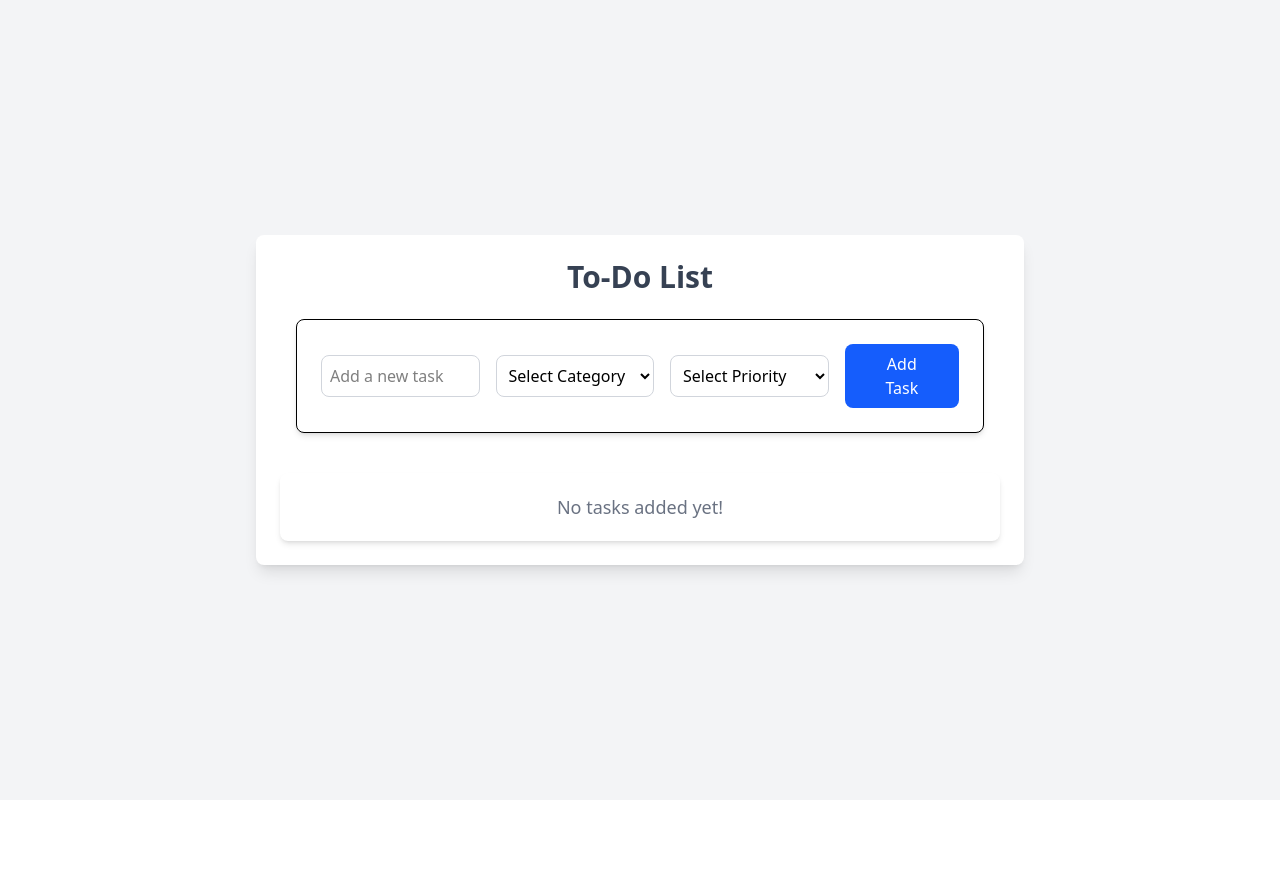
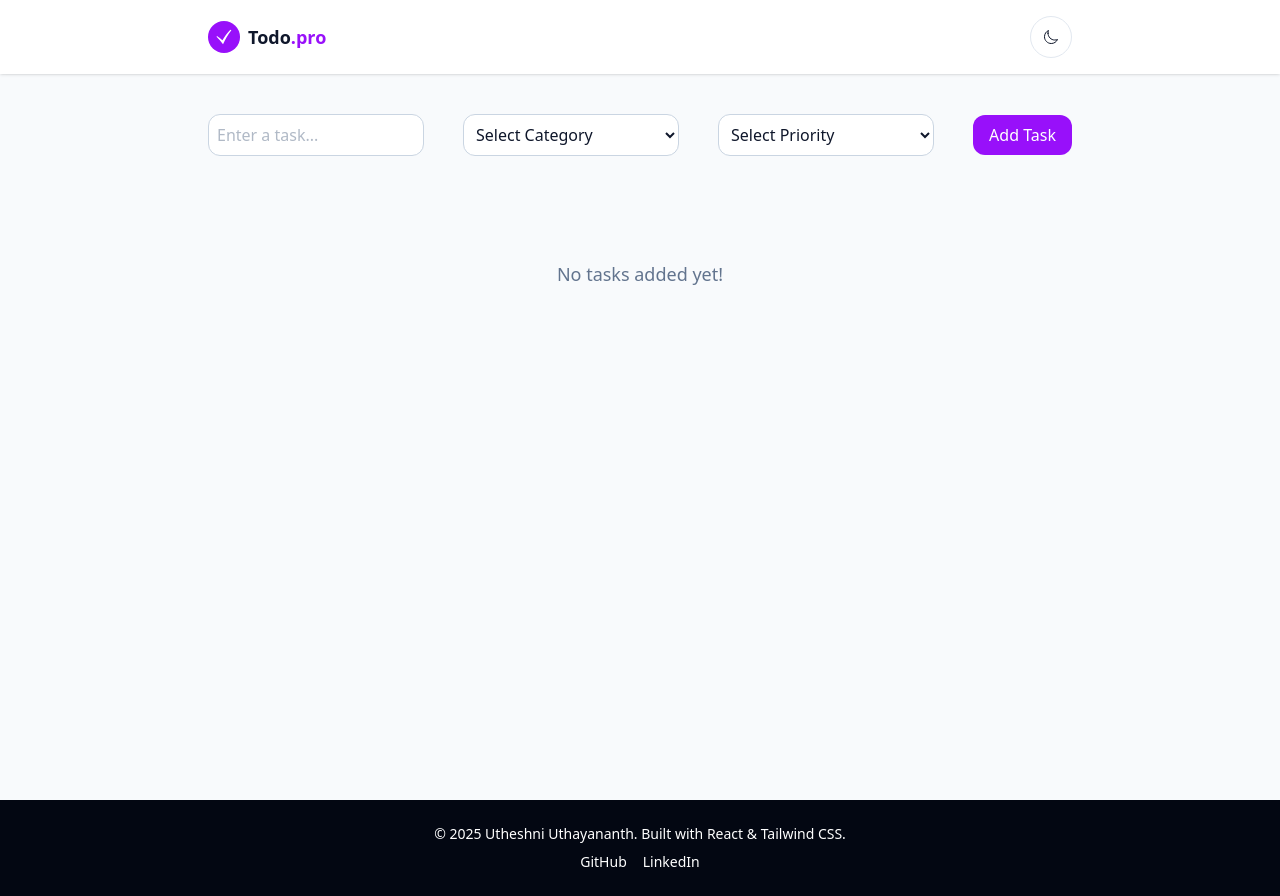
Before and after one commit to utheshini/todo-app, a React (Vite) app: page / in a window 1280 px wide. Before the commit the page ends 800 px from the top, so only its background shows below. Built offline with nearby package versions, Linux system fonts and the light colour scheme.

Commit message:
Add dark mode and polish UI/UX in Todo app

```diff
--- a/index.html
+++ b/index.html
@@ -1,4 +1,4 @@
-<!doctype html>
+<!DOCTYPE html>
 <html lang="en">
   <head>
     <meta charset="UTF-8" />
--- a/src/App.jsx
+++ b/src/App.jsx
@@ -1,20 +1,28 @@
+import Header from "./components/Header";
 import TaskForm from "./components/TaskForm";
 import { TaskProvider } from "./context/TaskContext";
 import TaskList from "./components/TaskList";
+import { ThemeProvider } from "./context/ThemeContext";
+import Footer from "./components/Footer";
 
 function App() {
   return (
-    <TaskProvider>
-      <div className="min-h-screen bg-gray-100 flex flex-col items-center justify-center px-4 py-10">
-        <div className="w-full max-w-3xl bg-white shadow-lg rounded-lg p-6">
-          <h1 className="text-3xl font-bold text-center text-gray-700 mb-6">
-            To-Do List
-          </h1>
-          <TaskForm />
-          <TaskList />
+    // Wrap app with theme and task providers
+    <ThemeProvider>
+      <TaskProvider>
+        <div
+          className="min-h-screen pb-4 text-slate-900 dark:text-slate-100 bg-slate-50 dark:bg-slate-950
+          transition-colors duration-500"
+        >
+          <Header />
+          <main className="max-w-4xl mx-auto px-4">
+            <TaskForm />
+            <TaskList />
+          </main>
         </div>
-      </div>
-    </TaskProvider>
+        <Footer />
+      </TaskProvider>
+    </ThemeProvider>
   );
 }
 
--- /dev/null
+++ b/src/components/Footer.jsx
@@ -0,0 +1,32 @@
+function Footer() {
+  const currentYear = new Date().getFullYear();
+
+  return (
+    <footer className="px-2 py-6 text-sm text-center text-white dark:text-gray-400 bg-gray-950">
+      <p>
+        &copy; {currentYear} Utheshni Uthayananth. Built with React & Tailwind
+        CSS.
+      </p>
+      <div className="flex justify-center gap-4 mt-2">
+        <a
+          href="https://github.com/utheshni/todo-app"
+          target="_blank"
+          rel="noopener noreferrer"
+          className="transition-colors duration-300 hover:text-purple-400"
+        >
+          GitHub
+        </a>
+        <a
+          href="https://linkedin.com/in/utheshni-uthayananth"
+          target="_blank"
+          rel="noopener noreferrer"
+          className="transition-colors duration-300 hover:text-purple-400"
+        >
+          LinkedIn
+        </a>
+      </div>
+    </footer>
+  );
+}
+
+export default Footer;
--- /dev/null
+++ b/src/components/Header.jsx
@@ -0,0 +1,36 @@
+import { useContext } from "react";
+import { GiCheckMark } from "react-icons/gi";
+import { IoSunnyOutline, IoMoonOutline } from "react-icons/io5";
+import ThemeContext from "../context/ThemeContext";
+
+function Header() {
+  const { darkMode, toggleDarkMode } = useContext(ThemeContext);
+
+  return (
+    <header className="sticky top-0 z-40 bg-white dark:bg-slate-900 shadow-sm">
+      <div className="flex items-center justify-between max-w-4xl mx-auto p-4">
+        {/* Logo */}
+        <div className="flex items-center gap-2">
+          <div className="w-8 h-8 text-white bg-purple-600 rounded-2xl grid place-items-center">
+            <GiCheckMark className="w-4 h-4" />
+          </div>
+          <h1 className="text-lg font-semibold">
+            Todo
+            <span className="text-purple-600 dark:text-purple-400">.pro</span>
+          </h1>
+        </div>
+        {/* Theme toggle button */}
+        <button
+          onClick={toggleDarkMode}
+          aria-label={darkMode ? "Switch to light mode" : "Switch to dark mode"}
+          className="p-3 border border-slate-200 dark:border-slate-700 rounded-full
+           transition-colors duration-300 cursor-pointer hover:bg-slate-50 dark:hover:bg-slate-800"
+        >
+          {darkMode ? <IoSunnyOutline /> : <IoMoonOutline />}
+        </button>
+      </div>
+    </header>
+  );
+}
+
+export default Header;
--- a/src/components/TaskForm.jsx
+++ b/src/components/TaskForm.jsx
@@ -1,73 +1,133 @@
 import { useContext, useState } from "react";
 import TaskContext from "../context/TaskContext";
+
+// Task categories and priorities
+const CATEGORIES = [
+  { value: "work", label: "Work" },
+  { value: "study", label: "Study" },
+  { value: "personal", label: "Personal" },
+];
+
+const PRIORITIES = [
+  { value: "low", label: "Low" },
+  { value: "medium", label: "Medium" },
+  { value: "high", label: "High" },
+];
 
 function TaskForm() {
   const { dispatch } = useContext(TaskContext);
   const [input, setInput] = useState("");
-  const [category, setCategory] = useState("");
-  const [priority, setPriority] = useState("");
+  const [category, setCategory] = useState(null);
+  const [priority, setPriority] = useState(null);
 
-  // Handles form submission
+  // Handle form submission
   const handleSubmit = (e) => {
-    e.preventDefault(); // Prevent page refresh
+    e.preventDefault();
+
+    // Validation rules
+    if (input.trim().length > 100) {
+      alert("Task name must be less than 100 characters.");
+      return;
+    }
+    if (!/[a-zA-Z0-9]/.test(input)) {
+      alert("Task name must contain at least one letter or number.");
+      return;
+    }
 
     // Ensure all fields are filled before creating a task
-    if (input.trim() !== "" && category !== "" && priority !== "") {
+    if (input.trim() !== "" && category !== null && priority !== null) {
       const newTask = {
-        id: Date.now(), // Unique task ID
+        id: Date.now(),
         text: input,
         category: category,
         priority: priority,
         completed: false,
+        createdAt: Date.now(),
       };
 
-      dispatch({ type: "ADD_TASK", payload: newTask }); // Send task to reducer
+      dispatch({ type: "ADD_TASK", payload: newTask });
 
       // Clear form fields
       setInput("");
-      setCategory("");
-      setPriority("");
+      setCategory(null);
+      setPriority(null);
     }
   };
 
   return (
     <form
       onSubmit={handleSubmit}
-      className="border m-4 p-6 rounded-lg flex flex-col md:flex-row gap-4 items-center bg-white shadow-md"
+      className="flex flex-col md:flex-row items-center md:justify-between gap-4 my-10"
     >
+      {/* Task input */}
+      <label htmlFor="task" className="sr-only">
+        Task Name
+      </label>
       <input
         type="text"
+        id="task"
         name="task"
-        placeholder="Add a new task"
+        placeholder="Enter a task... "
         value={input}
         onChange={(e) => setInput(e.target.value)}
-        className="border border-gray-300 rounded-lg p-2 w-full md:w-1/4 focus:outline-none focus:ring-2 focus:ring-blue-400"
+        onKeyDown={(e) => e.key === "Enter" && handleSave()}
+        className="w-full md:w-1/4 p-2 text-slate-500 dark:text-slate-400 bg-white dark:bg-slate-800
+        border border-slate-300 dark:border-slate-700 rounded-xl transition-colors duration-300 focus:outline-none focus:ring-2 focus:ring-purple-600"
       />
+
+      {/* Category selector */}
+      <label htmlFor="category" className="sr-only">
+        Category
+      </label>
       <select
+        id="category"
         name="category"
-        value={category}
-        onChange={(e) => setCategory(e.target.value)}
-        className="border border-gray-300 rounded-lg p-2 w-full md:w-1/4 focus:outline-none focus:ring-2 focus:ring-blue-400"
+        value={category?.value || ""}
+        onChange={(e) => {
+          const selected = CATEGORIES.find(
+            (cat) => cat.value === e.target.value
+          );
+          setCategory(selected);
+        }}
+        className="w-full md:w-1/4 p-2 bg-white dark:bg-slate-800 border border-slate-300 dark:border-slate-700
+        rounded-xl transition-colors duration-300 focus:outline-none focus:ring-2 focus:ring-purple-600"
       >
         <option value="">Select Category</option>
-        <option value="personal">Personal</option>
-        <option value="work">Work</option>
-        <option value="shopping">Shopping</option>
+        {CATEGORIES.map((category) => (
+          <option key={category.value} value={category.value}>
+            {category.label}
+          </option>
+        ))}
       </select>
+
+      {/* Priority selector */}
+      <label htmlFor="priority" className="sr-only">
+        Priority
+      </label>
       <select
+        id="priority"
         name="priority"
-        value={priority}
-        onChange={(e) => setPriority(e.target.value)}
-        className="border border-gray-300 rounded-lg p-2 w-full md:w-1/4 focus:outline-none focus:ring-2 focus:ring-blue-400"
+        value={priority?.value || ""}
+        onChange={(e) => {
+          const selected = PRIORITIES.find((p) => p.value === e.target.value);
+          setPriority(selected);
+        }}
+        className="w-full md:w-1/4 p-2 bg-white dark:bg-slate-800 border border-slate-300  dark:border-slate-700
+        rounded-xl transition-colors duration-300 focus:outline-none focus:ring-2 focus:ring-purple-600"
       >
         <option value="">Select Priority</option>
-        <option value="low">Low</option>
-        <option value="medium">Medium</option>
-        <option value="high">High</option>
+        {PRIORITIES.map((priority) => (
+          <option key={priority.value} value={priority.value}>
+            {priority.label}
+          </option>
+        ))}
       </select>
+
+      {/* Submit button */}
       <button
         type="submit"
-        className="bg-blue-600 text-white px-6 py-2 rounded-lg w-full md:w-auto hover:bg-blue-700 transition-all"
+        className="w-full md:w-auto px-4 py-2 text-white bg-purple-600 rounded-xl
+        transition-colors duration-300 cursor-pointer hover:bg-purple-700"
       >
         Add Task
       </button>
--- a/src/components/TaskList.jsx
+++ b/src/components/TaskList.jsx
@@ -7,10 +7,12 @@ function TaskList() {
   const { tasks } = useContext(TaskContext); // Access tasks from context
 
   return (
-    <div className="mt-10 max-w-3xl mx-auto bg-white shadow-md rounded-lg p-5">
+    <div>
       {tasks.length === 0 ? (
-         // Show message if no tasks are available
-        <p className="text-center text-gray-500 text-lg">No tasks added yet!</p>
+        // Show message if no tasks are available
+        <p className="py-16 text-lg text-center text-slate-500">
+          No tasks added yet!
+        </p>
       ) : (
         // Render a list of TaskItem components for each task
         <div className="space-y-4">
--- a/src/context/TaskContext.jsx
+++ b/src/context/TaskContext.jsx
@@ -3,16 +3,22 @@ import { createContext, useReducer, useEffect } from "react";
 // // Create Context
 const TaskContext = createContext();
 
-// Define Initial State
+// Initial state from localStorage or empty array
 const initialState = JSON.parse(localStorage.getItem("tasks")) || [];
 
-// Define the reducer function first
+// Reducer to handle task actions
 const taskReducer = (state, action) => {
   switch (action.type) {
     case "ADD_TASK":
-      return [...state, action.payload]; // Adds a new task to the state array
+      return [...state, action.payload];
     case "REMOVE_TASK":
       return state.filter((task) => task.id !== action.payload);
+    case "EDIT_TASK":
+      return state.map((task) =>
+        task.id === action.payload.id
+          ? { ...task, text: action.payload.text }
+          : task
+      );
     case "TOGGLE_COMPLETE":
       return state.map((task) =>
         task.id === action.payload
@@ -24,11 +30,11 @@ const taskReducer = (state, action) => {
   }
 };
 
-// Inside the provider, useReducer is called
+// Provider component to wrap the app
 export const TaskProvider = ({ children }) => {
   const [tasks, dispatch] = useReducer(taskReducer, initialState);
 
-  // Save to Local Storage
+  // Persist tasks to Local Storage
   useEffect(() => {
     localStorage.setItem("tasks", JSON.stringify(tasks));
   }, [tasks]);
--- /dev/null
+++ b/src/context/ThemeContext.jsx
@@ -0,0 +1,32 @@
+import { createContext, useState, useEffect } from "react";
+
+// Create context for theme
+const ThemeContext = createContext();
+
+export function ThemeProvider({ children }) {
+  // Dark mode state, initialized from localStorage
+  const [darkMode, setDarkMode] = useState(
+    () => JSON.parse(localStorage.getItem("darkMode")) || false
+  );
+
+  // Persist dark mode in localStorage and update document class
+  useEffect(() => {
+    localStorage.setItem("darkMode", JSON.stringify(darkMode));
+    if (darkMode) {
+      document.documentElement.classList.add("dark");
+    } else {
+      document.documentElement.classList.remove("dark");
+    }
+  }, [darkMode]);
+
+  // Toggle dark mode
+  const toggleDarkMode = () => setDarkMode((prev) => !prev);
+
+  return (
+    <ThemeContext.Provider value={{ darkMode, toggleDarkMode }}>
+      {children}
+    </ThemeContext.Provider>
+  );
+}
+
+export default ThemeContext;
--- a/src/index.css
+++ b/src/index.css
@@ -1 +1,4 @@
 @import "tailwindcss";
+
+/* Enable custom dark variant for Tailwind using a `.dark` class */
+@custom-variant dark (&:where(.dark, .dark *));
```
Also changed, not shown: src/components/TaskItem.jsx (+121 -44 lines), src/main.jsx (+7 -7 lines), 1 other file (tests, documents, lock files or other folders).
